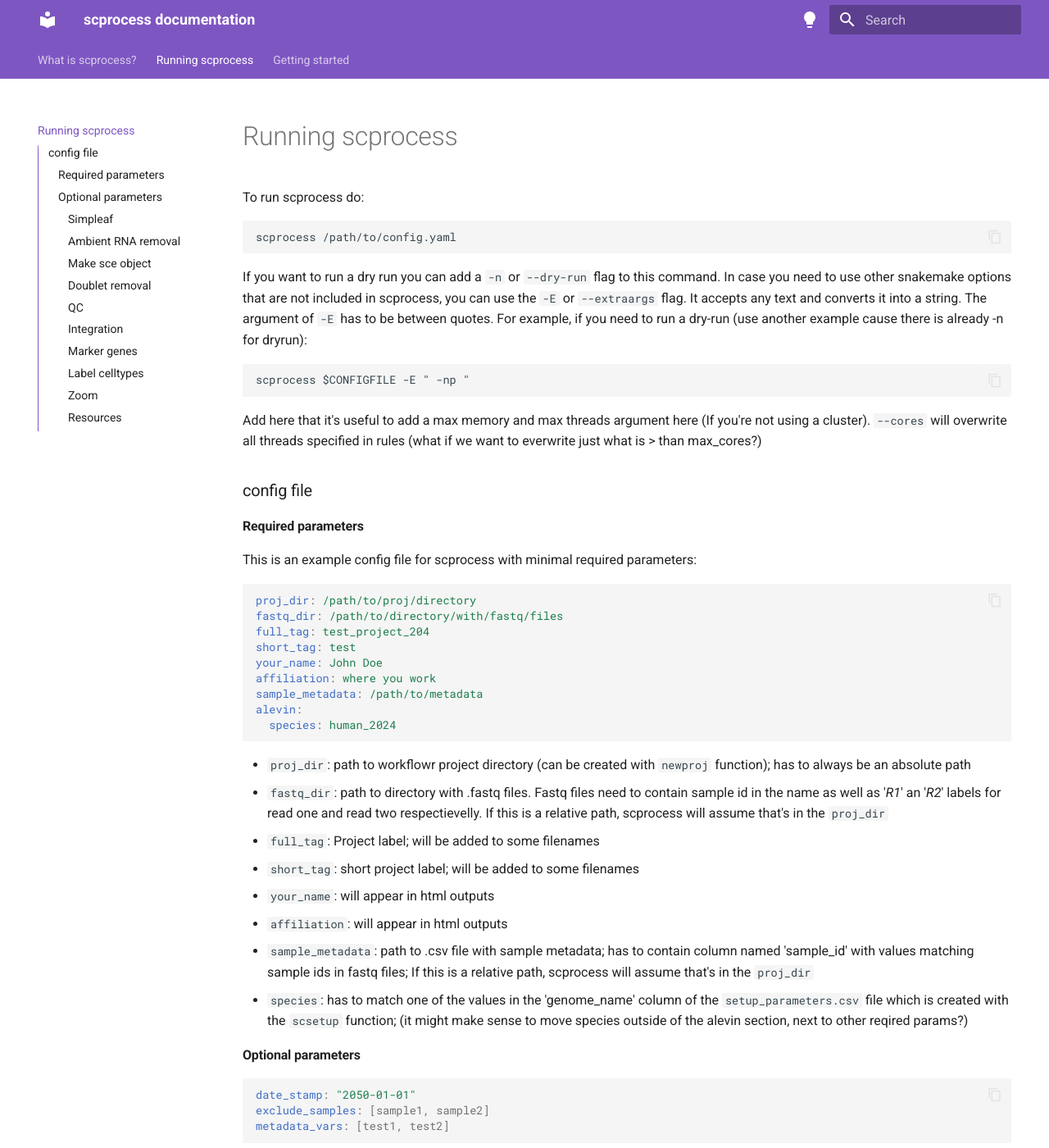
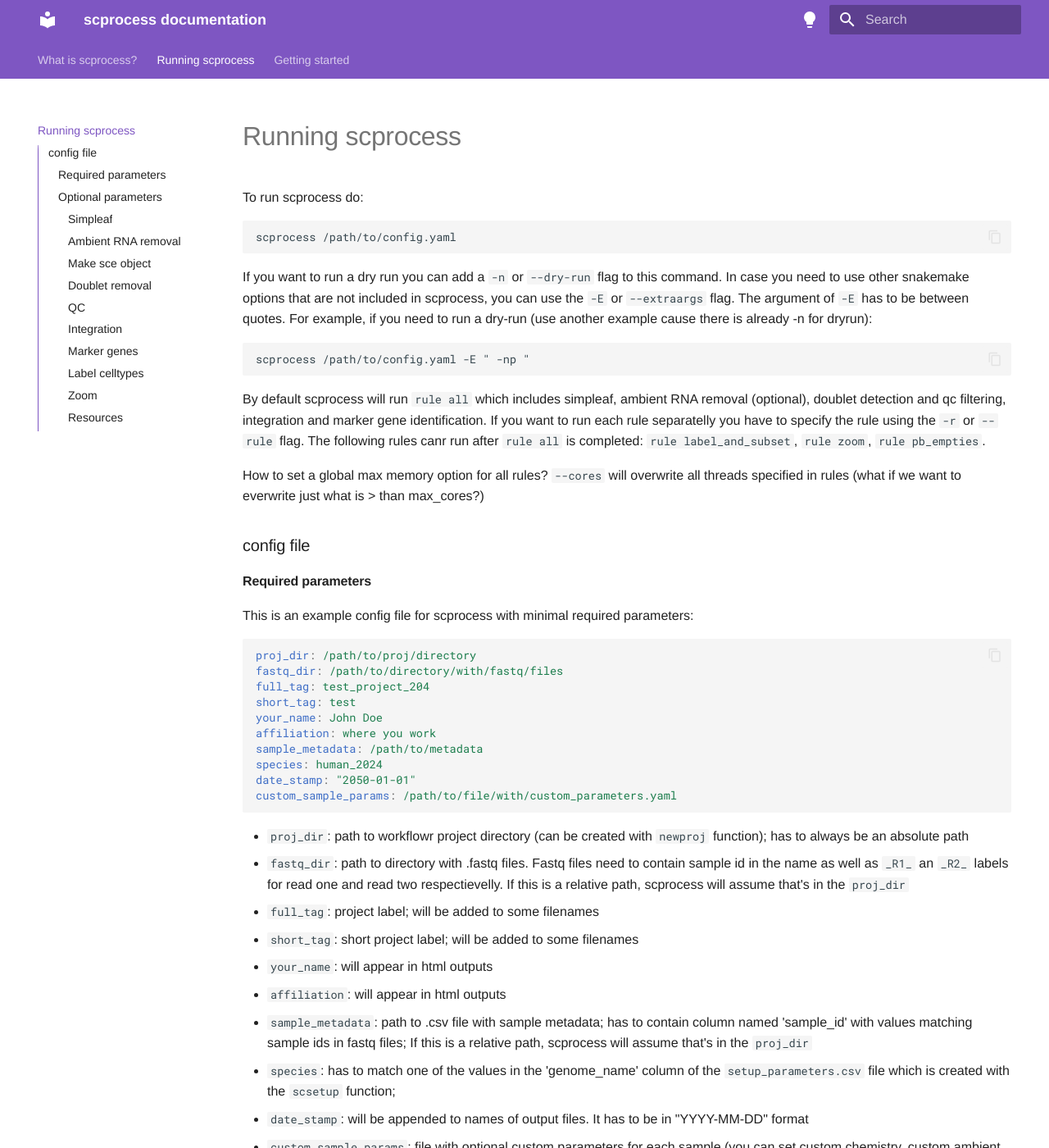
Before and after one commit to marusakod/scprocess, an MkDocs documentation site: the page built from docs/running.md, in a window 1280 px wide and 1400 px high. Shown: the whole window at 82% size. Built offline with MkDocs 1.6.1 and Material for MkDocs 9.7.7, drawn with Linux system fonts in a browser that asks for light colours; some web fonts are replaced; some of the changed text lies outside the part shown.

Commit message:
some changes to docs

````diff
--- a/docs/running.md
+++ b/docs/running.md
@@ -6,12 +6,15 @@
 ```
 
 If you want to run a dry run you can add a `-n` or `--dry-run` flag to this command.
-In case you need to use other snakemake options that are not included in scprocess, you can use the `-E` or `--extraargs` flag. It accepts any text and converts it into a string. The argument of `-E` has to be between quotes. For example, if you need to run a dry-run (use another example cause there is already -n for dryrun):
+In case you need to use other snakemake options that are not included in scprocess, you can use the `-E` or `--extraargs` flag. The argument of `-E` has to be between quotes. For example, if you need to run a dry-run (use another example cause there is already -n for dryrun):
 
 ```
-scprocess $CONFIGFILE -E " -np "
+scprocess /path/to/config.yaml -E " -np "
 ```
-Add here that it's useful to add a max memory and max threads argument here (If you're not using a cluster). `--cores` will overwrite all threads specified in rules (what if we want to everwrite just what is > than max_cores?)
+
+By default scprocess will run `rule all` which includes simpleaf, ambient RNA removal (optional), doublet detection and qc filtering, integration and marker gene identification. If you want to run each rule separatelly you have to specify the rule using the `-r` or `--rule` flag. The following rules canr run after `rule all` is completed:  `rule label_and_subset`, `rule zoom`, `rule pb_empties`.
+
+How to set a global max memory option for all rules? `--cores` will overwrite all threads specified in rules (what if we want to everwrite just what is > than max_cores?)
 
 ### config file
 
@@ -28,31 +31,53 @@
 your_name: John Doe
 affiliation: where you work
 sample_metadata: /path/to/metadata
-alevin:
-  species: human_2024
+species: human_2024
+date_stamp: "2050-01-01"
+custom_sample_params: /path/to/file/with/custom_parameters.yaml
 ```
 
 * `proj_dir`: path to workflowr project directory (can be created with `newproj` function); has to always be an absolute path
-* `fastq_dir`: path to directory with .fastq files. Fastq files need to contain sample id in the name as well as '_R1_' an '_R2_' labels for read one and read two respectievelly. If this is a relative path, scprocess will assume that's in the `proj_dir`
-* `full_tag`: Project label; will be added to some filenames
+* `fastq_dir`: path to directory with .fastq files. Fastq files need to contain sample id in the name as well as `_R1_` an `_R2_` labels for read one and read two respectievelly. If this is a relative path, scprocess will assume that's in the `proj_dir`
+* `full_tag`: project label; will be added to some filenames
 * `short_tag`: short project label; will be added to some filenames
 * `your_name`: will appear in html outputs
 * `affiliation`: will appear in html outputs
 * `sample_metadata`: path to .csv file with sample metadata; has to contain column named 'sample_id' with values matching sample ids in fastq files; If this is a relative path, scprocess will assume that's in the `proj_dir`
-* `species`: has to match one of the values in the 'genome_name' column of the `setup_parameters.csv` file which is created with the `scsetup` function; (it might make sense to move species outside of the alevin section, next to other reqired params?)
+* `species`: has to match one of the values in the 'genome_name' column of the `setup_parameters.csv` file which is created with the `scsetup` function;
+* `date_stamp`: will be appended to names of output files. It has to be in "YYYY-MM-DD" format
+* `custom_sample_params`: file with optional custom parameters for each sample (you can set custom chemistry, custom ambient and custom cellbender parameters for each sample). Example of a `custom_sample_params`file:
+
+```yaml
+
+sample_1:
+  chemistry: 5v2
+  ambient:
+    knee1: 4100
+    shin1: 580
+    knee2: 29
+    shin2: 16
+sample_2:
+  chemistry: 5v2
+  ambient:
+    knee1: 1100
+    shin1: 200
+    knee2: 12
+    shin2: 5
+sample_3:
+  cellbender:
+    total_droplets_included: 20000
+
+```
 
 #### Optional parameters
 
 ```yaml
-
-date_stamp: "2050-01-01"
 exclude_samples: [sample1, sample2]
 metadata_vars: [test1, test2]
 ```
 
-* `date_stamp` you can add a specific date to the config which will be appended to output filenames. If you don't specify this in the config, scprocess will use the currect date (which is annoying if it runs for more than 1 day cause than it will start from scratch.)
 * `exclude_samples`: list of all samples that you don't want to include in the analysis
-* `metadata_vars`: list of all metadata variables in `sample_metadata` that will be used for making plots (which plots? in which .html report?)
+* `metadata_vars`: list of all metadata variables in `sample_metadata` that will be used for making plots (which plots, in which reports)
 
 
 ##### Simpleaf
@@ -60,10 +85,10 @@
 ```yaml
 
 alevin:
-  species: human
-  chemistry: /path/to/sample/chemistry_file.csv
+  chemistry:
 ```
-scprocess will detect the chemistry automatically. Alternatively you can add a `chemistry` parameter to the config file which should be path to csv file with columns 'sample_id' and 'version'; valid versions are '3LT', '3v2', '5v1', '5v2', '3v3', 'multiome'. Add a note that 'multiome' here is referring exclusivelly to gene expression data generated with 10x multiome kit, and that scprocess currently doesn not support analysis of ATACseq multiome data.
+
+`chemistry`: this is not an optiononal parameter. Values can be '3LT', '3v2', '5v1', '5v2', '3v3' and 'multiome'. 'multiome' reffers exclusivelly to gene expression data generated with 10x multiome kit. scprocess currently doesn not support analysis of ATACseq multiome data.
 
 
 ##### Ambient RNA removal
@@ -73,22 +98,27 @@
 ambient:
   ambient_method: cellbender
   cellbender_version: 'v0.3.0'
-  custom_params: /path/to/file/with/custom_parameters.csv
   cb_max_prop_kept: 0.9
   cell_calling: barcodeRanks
 
 ```
 
 * `ambient_method`: options are `cellbender`, `none` or `decontx` Default is `cellbender`(maybe change this)
-* `cellbender_version`: options are `'v0.3.0'` and `'v0.2.0'`; (check if those are really version names; Why do we have 2 versions available); this parameter is only considered if `cellbender` is selected as ambient method.
-* `custom_params`: describe what the format of this file should be like for each individual method (add examples and show on one example knee plot how the thresholds should be set)
-
-if ambient method is `cellbender`, the `custom_params` file should include columns 'sample_id', 'total_droplets_included', 'expected_cells', 'low_count_threshold', 'learning_rate', 'empty_start' and 'empty_end'. (empty start and empty end are actually needed for the pb_empties rule not here)
-
-if another ambient method is selected than the format of the `custom_params` file depends on the method selected for cell calling. If `cell_calling` is set to `barcodeRanks`, column names need to include 'expected_cells', 'empty_start' and 'empty_end'. If `cell_calling` is set to `emptyDrops`, columna names need to include 'retain', 'empty_start' and 'empty_end'.
-
+* `cellbender_version`: options are `'v0.3.0'` and `'v0.2.0'` (maybe not necessary to have to versions available?); this parameter is only considered if `cellbender` is selected as ambient method.
+* `custom_params`: path to .csv file with custom ambient parameters
+* `cb_force_expected_cells` : force `--expected-cells` parameter to be the same for all samples; only valid if `cellbender`is selected as the ambient method
+* `cb_force_total_droplets_included`: force `--total-droplets-included` parameter to be the same for all samples; only valid if `cellbender`is selected as ambient method
+* `cb_force_low_count_threshold`: force `--low-count-threshold` parameter to be the same for all samples; only valid if `cellbender`is selected as ambient method
+* `cb_force_learning_rate`: force `--learning-rate`parameter to bet the same for all samples; only valid if `cellbender` is selected as ambient method.
 * `cb_max_prop_kept`: default is 0.9; this is only relevant if ambient method is `cellbender`. This excludes samples for which cellbender calls > 90% of total_droplets_indluded as cells.
 * `cell_calling`: this param is only considered when ambient method is `none`or `decontx`. Options include `barcodeRanks` and `emptyDrops`
+
+
+!!! note "How to select the right ambient parameters"
+
+    We recommend checking knee plots after running alevin to see if detected ambient parameters look ok; If they don't look ok we recommend changing the knee1, knee2, shin1, and shin2 parameters in the `custom_sample_params` file (later steps will also depend on these calculations). An easy way to find custom sample parameters is to run the `plotKnee` function in scprocess (This function requires `plotly.express` and `packaging` and maybe sth else that doesn't come with snakemake).
+
+    If the thresholds look ok and there is still an error with cellbender you can either set parameters like total_droplets_included, learning_rate etc. globally for all samples by specifying `cb_force_total_droplets_included` etc. or set them for specific samples only in the `custom_sample_params` file.
 
 
 ##### Make sce object
--- a/mkdocs.yml
+++ b/mkdocs.yml
@@ -1,5 +1,8 @@
 site_name: scprocess documentation
 theme:
+  font:
+    text: Helvetica Neue
+    code: Roboto Mono
   icon:
     admonition:
       note: fontawesome/solid/note-sticky
@@ -56,5 +59,6 @@
   - pymdownx.superfences
   - pymdownx.mark
   - attr_list
+  - md_in_html
 extra_css:
   - stylesheets/extra.css
````
Also changed, not shown: other parts of docs/running.md (+2 -2 lines), docs/index.md (+9 -8 lines), docs/setup.md (+45 -57 lines).
